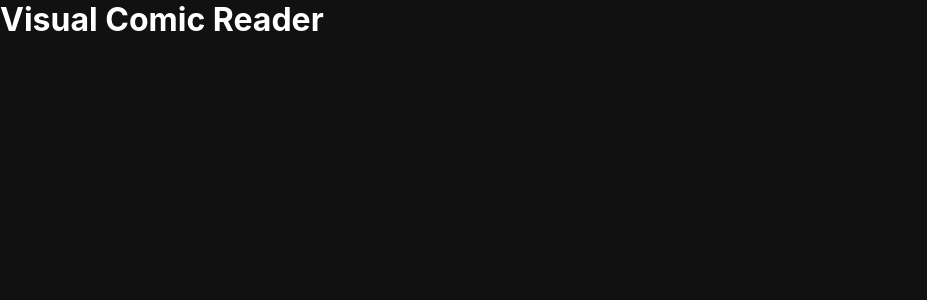
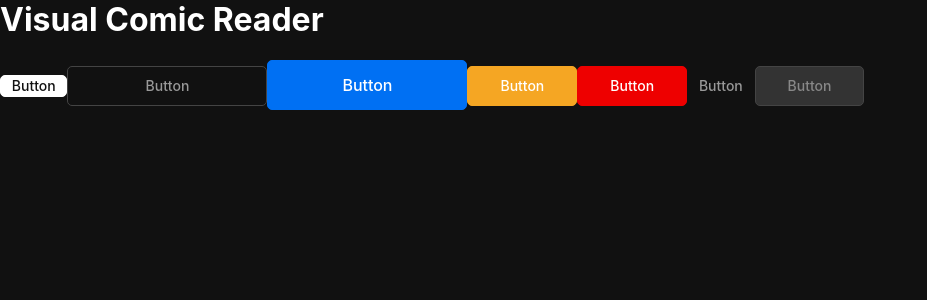
Before and after one commit to evuz/VisualComicReader, a React (Create React App) app in the folder packages/webapp/: page / in a window 1280 px wide. Shown: the top 300 px of the page, without its empty margins (0-927 px from the left). Built offline with nearby package versions, Linux system fonts and the light colour scheme.

Commit message:
feat(app): create Button component

```diff
--- a/packages/webapp/src/components/App/App.tsx
+++ b/packages/webapp/src/components/App/App.tsx
@@ -1,11 +1,27 @@
 import React from 'react'
 
 import './App.css'
+import {Button} from '../Button/Button'
 
 function App() {
   return (
     <div className="App">
       <h1>Visual Comic Reader</h1>
+      <Button size="small">Button</Button>
+      <Button size="medium" color="secondary">
+        Button
+      </Button>
+      <Button size="large" color="success">
+        Button
+      </Button>
+      <Button color="warning">Button</Button>
+      <Button color="error">Button</Button>
+      <Button size="small" color="ghost">
+        Button
+      </Button>
+      <Button disabled color="ghost">
+        Button
+      </Button>
     </div>
   )
 }
--- /dev/null
+++ b/packages/webapp/src/components/Button/Button.css
@@ -0,0 +1,114 @@
+button {
+  font: inherit;
+  cursor: pointer;
+}
+
+button:focus {
+  outline: none;
+}
+
+.Button {
+  --button-bg: var(--foreground);
+  --button-color: var(--background);
+  --button-border: var(--foreground);
+  --button-bg-hover: transparent;
+  --button-color-hover: var(--foreground);
+  --button-border-hover: var(--button-border);
+
+  height: 2.5rem;
+  color: var(--button-color);
+  background-color: var(--button-bg);
+  border: 1px solid var(--button-border);
+  padding: 0 2rem;
+  font-size: 0.875rem;
+  font-weight: 500;
+  border-radius: 5px;
+  transition: all .3s ease 0s;
+}
+
+.Button--small {
+  height: 1.375rem;
+  padding: 0 .675rem;
+}
+
+.Button--medium {
+  min-width: 200px;
+}
+
+.Button--large {
+  min-width: 200px;
+  height: 3.125rem;
+  font-size: 1rem;
+}
+
+.Button:hover, .Button:focus {
+  background-color: var(--button-bg-hover);
+  color: var(--button-color-hover);
+  border: 1px solid var(--button-border-hover);
+}
+
+.Button--secondary {
+  --button-bg: transparent;
+  --button-color: var(--accents-5);
+  --button-border: var(--accents-2);
+  --button-bg-hover: transparent;
+  --button-color-hover: var(--foreground);
+  --button-border-hover: var(--foreground);
+}
+
+.Button--success {
+  --button-bg: var(--success);
+  --button-color: #fff;
+  --button-border: var(--success);
+  --button-bg-hover: transparent;
+  --button-color-hover: var(--success);
+  --button-border-hover: var(--success);
+}
+
+.Button--warning {
+  --button-bg: var(--warning);
+  --button-color: #fff;
+  --button-border: var(--warning);
+  --button-bg-hover: transparent;
+  --button-color-hover: var(--warning);
+  --button-border-hover: var(--warning);
+}
+
+.Button--error {
+  --button-bg: var(--error);
+  --button-color: #fff;
+  --button-border: var(--error);
+  --button-bg-hover: transparent;
+  --button-color-hover: var(--error);
+  --button-border-hover: var(--error);
+}
+
+.Button--ghost {
+  --button-bg: transparent;
+  --button-color: var(--accents-5);
+  --button-border: transparent;
+  --button-bg-hover: transparent;
+  --button-color-hover: var(--foreground);
+  --button-border-hover: transparent;
+}
+
+
+.Button:active {
+  transition: none;
+  background-color: var(--accents-1);
+}
+
+.Button--disabled {
+  cursor: not-allowed;
+  filter: grayscale(1);
+  --button-bg: var(--accents-1);
+  --button-color: var(--accents-4);
+  --button-border: var(--accents-2);
+  --button-bg-hover: var(--accents-1);
+  --button-color-hover: var(--accents-4);
+  --button-border-hover: var(--accents-2);
+}
+
+.Button--disabled:active {
+  background-color: var(--button-bg);
+}
--- /dev/null
+++ b/packages/webapp/src/components/Button/Button.tsx
@@ -0,0 +1,48 @@
+import React, {ReactNode} from 'react'
+
+import {filterClassNames} from '../../utils/filterClassNames'
+
+import './Button.css'
+
+type Props = {
+  children?: ReactNode
+  disabled?: boolean
+  color?: 'primary' | 'secondary' | 'ghost' | 'success' | 'error' | 'warning'
+  size?: 'small' | 'medium' | 'large'
+  type?: 'button' | 'submit'
+  onClick?: (ev: React.MouseEvent) => void
+}
+
+export function Button({
+  children,
+  disabled = false,
+  color = 'primary',
+  type = 'button',
+  onClick = () => {},
+  size
+}: Props) {
+  const colorClass = disabled ? 'Button--disabled' : `Button--${color}`
+  const classNames = filterClassNames({
+    Button: true,
+    [`Button--${size}`]: !!size,
+    [colorClass]: true
+  })
+
+  function click(ev: React.MouseEvent) {
+    if (disabled) {
+      return
+    }
+    onClick(ev)
+  }
+
+  return (
+    <button
+      className={classNames}
+      disabled={disabled}
+      type={type}
+      onClick={click}
+    >
+      {children}
+    </button>
+  )
+}
--- a/packages/webapp/src/styles/index.css
+++ b/packages/webapp/src/styles/index.css
@@ -24,11 +24,26 @@
   --font-family: "Inter", sans-serif;
   --font-mono: "Oxygen Mono", monospace;
 }
+
+.light {
+  --background: #fff;
+  --accents-1: #fafafa;
+  --accents-2: #eaeaea;
+  --accents-3: #999;
+  --accents-4: #888;
+  --accents-5: #666;
+  --accents-6: #444;
+  --accents-7: #333;
+  --foreground: #111;
+}
+
 @import './fonts.css';
+
 html,
 body {
   padding: 0;
   margin: 0;
+  font-size: 100%;
   font-family: var(--font-family);
   font-weight: 400;
   -webkit-font-smoothing: antialiased;
--- /dev/null
+++ b/packages/webapp/src/utils/filterClassNames.ts
@@ -0,0 +1,9 @@
+type ClassNames = {
+  [className: string]: boolean
+}
+
+export function filterClassNames(classnames: ClassNames) {
+  return Object.keys(classnames)
+    .filter(key => classnames[key])
+    .join(' ')
+}
```
